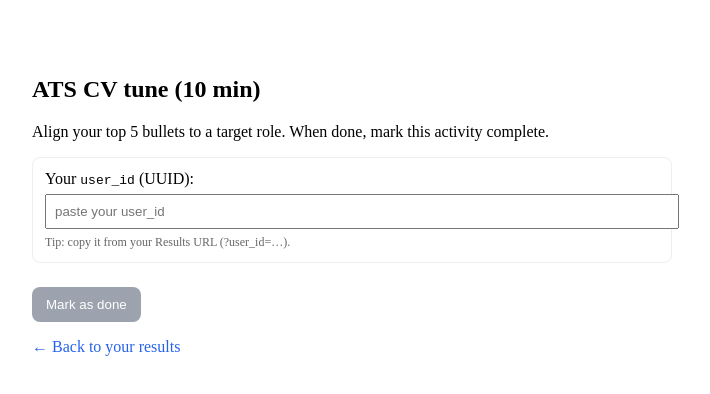
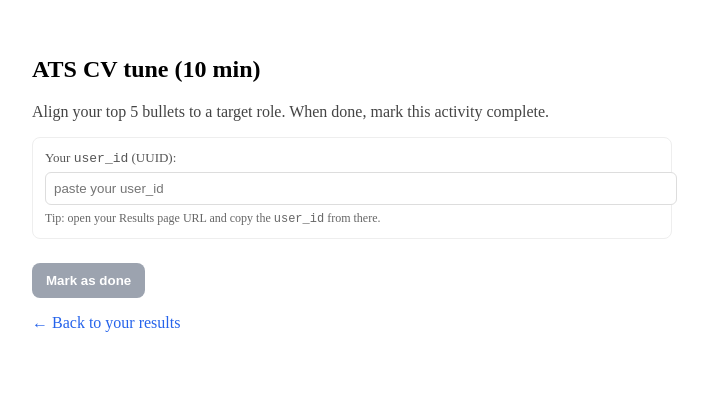
Before and after one commit to an170787-rekonet/rekonet, a Next.js app: page /activities/cv-ats-1 in a window 1280 px wide. Shown: the top 394 px of the page, without its empty margins (288-998 px from the left). Built offline with nearby package versions, Linux system fonts and the light colour scheme; no server answers.

Commit message:
Update page.jsx

```diff
--- a/app/activities/cv-ats-1/page.jsx
+++ b/app/activities/cv-ats-1/page.jsx
@@ -2,7 +2,7 @@
 
 import { useSearchParams, useRouter } from 'next/navigation';
 import { useState, useMemo } from 'react';
-import { supabase } from '../../../../lib/supabaseClient';
+import { supabase } from '../../../lib/supabaseClient';
 
 export default function CvAtsActivityPage() {
   const sp = useSearchParams();
@@ -24,7 +24,7 @@ export default function CvAtsActivityPage() {
 
   const canSave =
     userId &&
-    /^[0-9a-f-]{32,}$/i.test(userId); // simple UUID check
+    /^[0-9a-f-]{32,}$/i.test(userId); // simple UUID-ish check
 
   async function handleMarkDone() {
     if (!canSave) {
@@ -38,7 +38,7 @@ export default function CvAtsActivityPage() {
       .insert([{ user_id: userId, activity_id: 'cv-ats-1' }]);
 
     if (error) {
-      setStatus({ kind: 'error', msg: error.message });
+      setStatus({ kind: 'error', msg: error.message || 'Could not save.' });
       return;
     }
 
@@ -46,22 +46,28 @@ export default function CvAtsActivityPage() {
     router.push(returnUrl);
   }
 
+  const isRTL = language === 'ar';
+
   return (
-    <main style={{ maxWidth: 640, margin: '40px auto', padding: 16 }}>
-      <h2>ATS CV tune (10 min)</h2>
-      <p>Align your top 5 bullets to a target role. When done, mark this activity complete.</p>
+    <main dir={isRTL ? 'rtl' : 'ltr'} style={{ maxWidth: 640, margin: '40px auto', padding: 16 }}>
+      <h2 style={{ marginTop: 0 }}>ATS CV tune (10 min)</h2>
+      <p style={{ color: '#444' }}>
+        Align your top 5 bullets to a target role. When done, mark this activity complete.
+      </p>
 
       {!userIdFromUrl && (
         <div style={{ margin: '12px 0', padding: 12, border: '1px solid #eee', borderRadius: 8 }}>
-          <label>Your <code>user_id</code> (UUID):</label>
+          <label style={{ display: 'block', fontSize: 13, color: '#555', marginBottom: 6 }}>
+            Your <code>user_id</code> (UUID):
+          </label>
           <input
             value={userId}
             onChange={(e) => setUserId(e.target.value.trim())}
             placeholder="paste your user_id"
-            style={{ width: '100%', padding: 8, marginTop: 6 }}
+            style={{ width: '100%', padding: 8, border: '1px solid #ddd', borderRadius: 6 }}
           />
           <div style={{ fontSize: 12, color: '#666', marginTop: 6 }}>
-            Tip: copy it from your Results URL (?user_id=…).
+            Tip: open your Results page URL and copy the <code>user_id</code> from there.
           </div>
         </div>
       )}
@@ -76,16 +82,21 @@ export default function CvAtsActivityPage() {
           color: '#fff',
           border: 'none',
           borderRadius: 8,
-          cursor: canSave ? 'pointer' : 'not-allowed'
+          fontWeight: 600,
+          cursor: canSave ? 'pointer' : 'not-allowed',
         }}
       >
         {status.kind === 'busy' ? 'Saving…' : 'Mark as done'}
       </button>
 
-      {status.msg && <p style={{ marginTop: 10 }}>{status.msg}</p>}
+      {status.msg && (
+        <p style={{ marginTop: 10, color: status.kind === 'error' ? 'crimson' : '#374151' }}>
+          {status.msg}
+        </p>
+      )}
 
       <div style={{ marginTop: 16 }}>
-        <a href={returnUrl} style={{ color: '#2563EB', textDecoration: 'none' }}>
+        <a href={returnUrl} style={{ textDecoration: 'none', color: '#2563EB' }}>
           ← Back to your results
         </a>
       </div>
```
